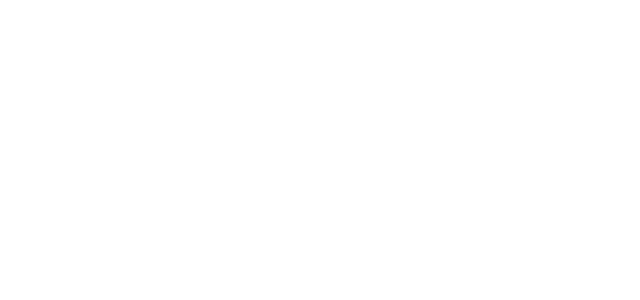
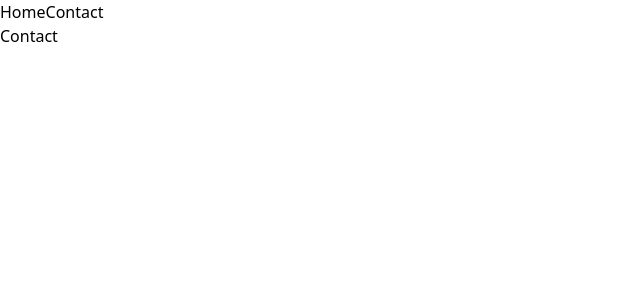
Before and after one commit to Solomon-Gachure/Linsey, a React (Create React App) app: page /contact in a window 1280 px wide. Shown: the top 300 px of the page, without its empty margins (0-640 px from the left). Built offline with nearby package versions, Linux system fonts and the light colour scheme.

Commit message:
Created the various routes using v 6.4 react router dom

```diff
--- a/public/index.html
+++ b/public/index.html
@@ -2,7 +2,7 @@
 <html lang="en">
   <head>
     <meta charset="utf-8" />
-    <link rel="icon" href="%PUBLIC_URL%/favicon.ico" />
+    <link rel="icon" href="https://images.unsplash.com/photo-1596462502278-27bfdc403348?w=600&auto=format&fit=crop&q=60&ixlib=rb-4.0.3&ixid=M3wxMjA3fDB8MHxzZWFyY2h8OHx8bWFrZXVwJTIwYXJ0aXN0fGVufDB8fDB8fHww" />
     <meta name="viewport" content="width=device-width, initial-scale=1" />
     <meta name="theme-color" content="#000000" />
     <meta
@@ -24,7 +24,7 @@
       work correctly both with client-side routing and a non-root public URL.
       Learn how to configure a non-root public URL by running `npm run build`.
     -->
-    <title>React App</title>
+    <title>Linsley</title>
   </head>
   <body>
     <noscript>You need to enable JavaScript to run this app.</noscript>
--- a/src/App.js
+++ b/src/App.js
@@ -1,9 +1,19 @@
-
+import {RouterProvider, createBrowserRouter, createRoutesFromElements, Route} from "react-router-dom"
+import Navbar from "./components/navbar";
+import Home from "./pages/home";
+import Contact from "./pages/contact";
 
 function App() {
+  const router= createBrowserRouter(
+  createRoutesFromElements(
+<Route path="/" element={<Navbar/>}>
+      <Route index element={<Home/>} />
+      <Route path="/contact" element={<Contact/>} />
+      </Route>
+  ))
   return (
-    <div >
-
+   <div >
+      <RouterProvider router={router}/>
     </div>
   );
 }
--- /dev/null
+++ b/src/components/navbar.js
@@ -0,0 +1,23 @@
+import React from 'react'
+import { NavLink, Outlet } from 'react-router-dom'
+const Navbar = () => {
+  return (
+    <div>
+        <nav>
+        <ul>
+            <NavLink to="/">Home</NavLink>
+            <NavLink to="/contact">Contact</NavLink>
+
+        </ul>
+
+    </nav>
+    <main>
+        <Outlet/>
+    </main>
+    </div>
+
+
+  )
+}
+
+export default Navbar
--- /dev/null
+++ b/src/pages/contact.js
@@ -0,0 +1,9 @@
+import React from 'react'
+
+const Contact = () => {
+  return (
+    <div>Contact</div>
+  )
+}
+
+export default Contact
--- /dev/null
+++ b/src/pages/home.js
@@ -0,0 +1,9 @@
+import React from 'react'
+
+const Home = () => {
+  return (
+    <div>Home</div>
+  )
+}
+
+export default Home
```
